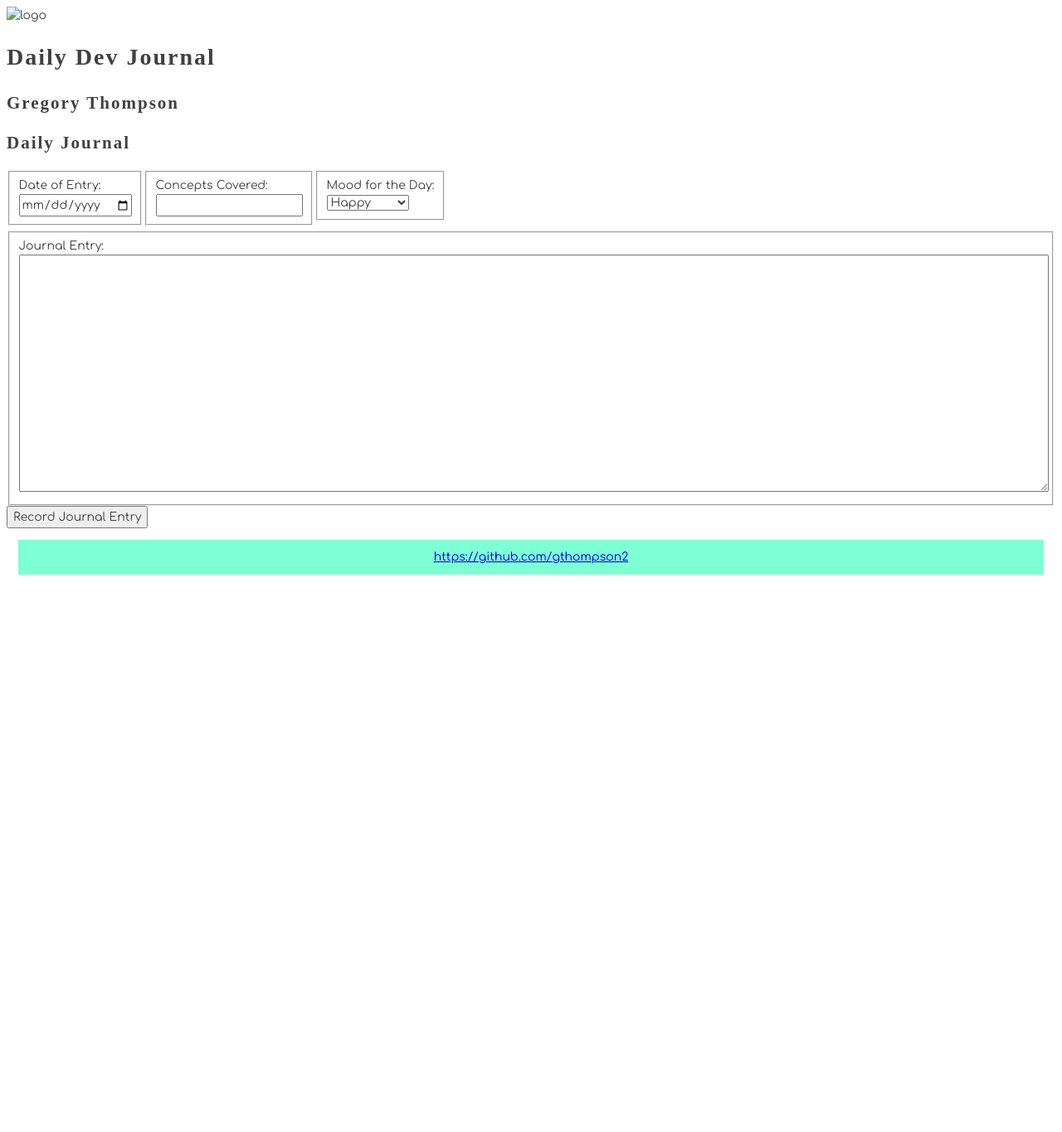
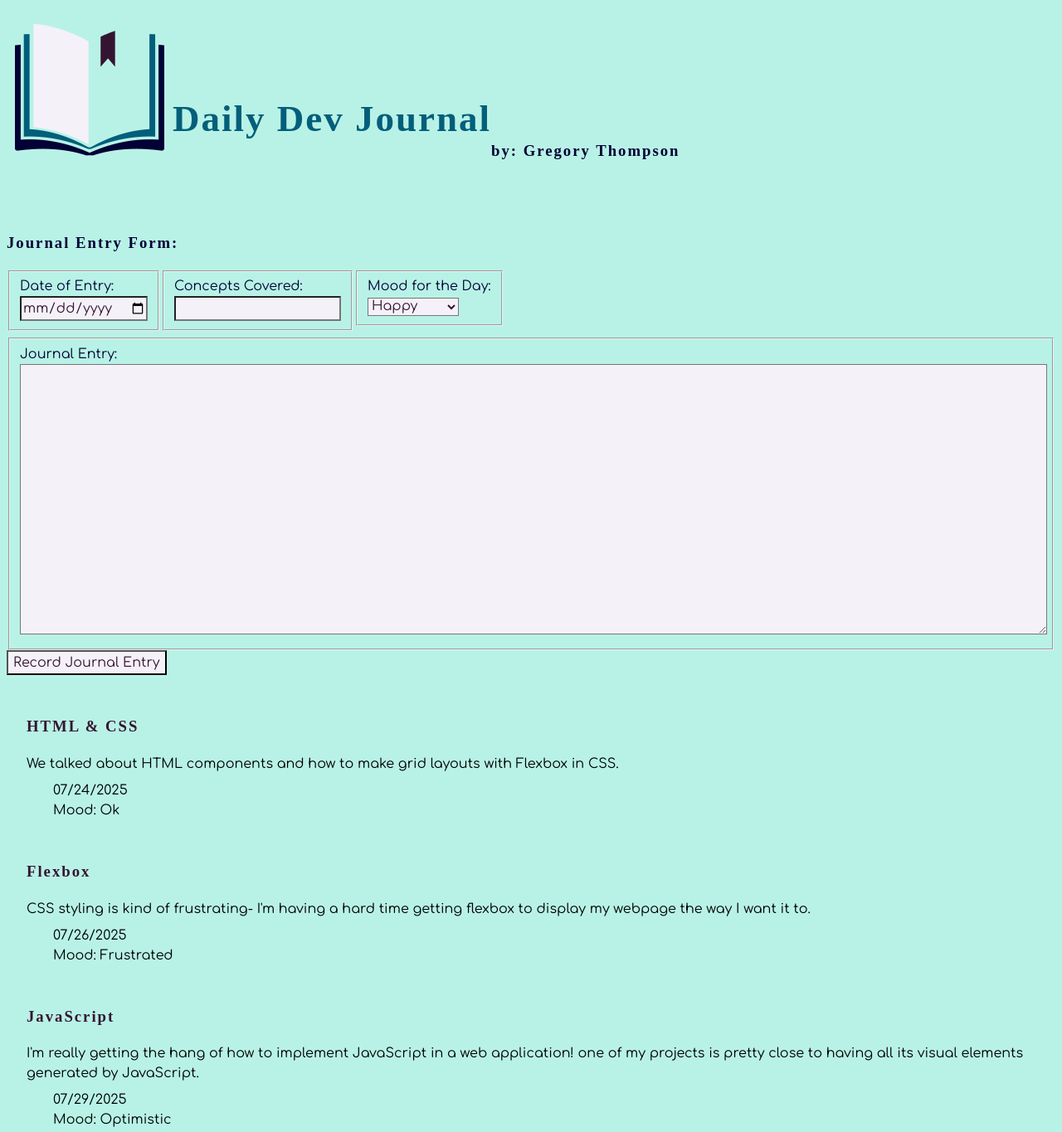
Before and after one commit to gthompson2/daily-journal, a plain HTML site: page index.html in a window 1280 px wide. Shown: the top 1365 px of the page at 83% size. Before the commit the page ends 800 px from the top, so only its background shows below. Drawn offline with Linux system fonts and the light colour scheme; a web font is replaced by a local one.

Commit message:
added scripts to display journal entries; added color.css to hold color stylings; changed site's color palette

```diff
--- a/index.html
+++ b/index.html
@@ -8,19 +8,21 @@
 
     <body>
         <header>
+            <section class="headline">
                 <div>
-                <img src="" alt="logo">
+                    <img src="./images/logo.png" alt="logo">
                 </div>
-            <div>
+                <div class="headline__title">
                     <h1>Daily Dev Journal</h1>
                 </div>
                 <div>
-                <h2>Gregory Thompson</h2>
+                    <h3>by: Gregory Thompson</h3>
                 </div>
+            </section>
         </header>
 
         <main id="container">
-            <h2>Daily Journal</h2>
+            <h3>Journal Entry Form:</h3>
             <section class="top">
                 <form action=""> <!-- Date Box -->
                     <fieldset>
@@ -59,10 +61,8 @@
                     <button>Record Journal Entry</button>
                 </form>
             </section>
-            <article class="list">
-                <list class="list__entries">
-                    <div class="entry"></div>
-                </list>
+            <article class="list" id="entryLog">
+
 
             </article>
         </main>
--- /dev/null
+++ b/scripts/JournalDataProvider.js
@@ -0,0 +1,49 @@
+/**
+ * This application collects the following data from users:
+ * 1) Date of journal entry
+ * 2) Concepts covered (will be the title of the entry)
+ * 3) Long-form contents of teh journal entry
+ * 4) The mood of the journal entry
+ *
+ *      This program:
+ *      Holds the raw data about each entry and exports
+ *      functions that other modules can use to filter
+ *      the entries for different purposes.
+ */
+
+// This is the original data.
+const journal = [
+    {
+        id: 1,
+        date: "07/24/2025",
+        concept: "HTML & CSS",
+        entry: "We talked about HTML components and how to make grid layouts with Flexbox in CSS.",
+        mood: "Ok"
+    },
+    {
+        id: 2,
+        date: "07/26/2025",
+        concept: "Flexbox",
+        entry: "CSS styling is kind of frustrating- I'm having a hard time getting flexbox to display my webpage the way I want it to.",
+        mood: "Frustrated"
+    },
+    {
+        id: 3,
+        date: "07/29/2025",
+        concept: "JavaScript",
+        entry: "I'm really getting the hang of how to implement JavaScript in a web application! one of my projects is pretty close to having all its visual elements generated by JavaScript.",
+        mood: "Optimistic"
+    }
+]
+
+/*
+    You export a function that provides a version of the
+    raw data in the format that you want
+*/
+export const useJournalEntries = () => {
+    const sortedByDate = journal.sort(
+        (currentEntry, nextEntry) =>
+            Date.parse(currentEntry.date) - Date.parse(nextEntry.date)
+    )
+    return sortedByDate
+}
--- /dev/null
+++ b/scripts/JournalEntry.js
@@ -0,0 +1,18 @@
+/*
+ *  Purpose: To render a single journal entry as an
+ *           HTML representation of the data
+ */
+export const JournalEntryComponent = (entry) => {
+    return `
+        <section id="entry--${entry.id}" class="journalEntry">
+            <div>
+                <h3 class="entryTitle">${entry.concept}<h3>
+            </div>
+            <div>${entry.entry}</div>
+            <article class="journalData">
+                <div>${entry.date}</div>
+                <div>Mood: ${entry.mood}</div>
+            </article>
+        </section>
+    `
+}
--- /dev/null
+++ b/scripts/JournalEntryList.js
@@ -0,0 +1,26 @@
+/*
+ *  Purpose:
+ *    To render as many journal entry components as
+ *    there are items in the collection exposed by the
+ *    data provider component
+ */
+import { useJournalEntries } from "./JournalDataProvider.js"
+import { JournalEntryComponent } from "./JournalEntry.js"
+
+// DOM reference to where all entries will be rendered
+const entryLog = document.querySelector("#entryLog")
+
+export const EntryListComponent = () => {
+    // Use the journal entry data from the data provider component
+    const entries = useJournalEntries()
+    // const component = JournalEntryComponent()
+
+    for (const entry of entries) {
+        /*
+            Invoke the component that returns an
+            HTML representation of a single entry
+        */
+        const journalHTML = JournalEntryComponent(entry)
+        entryLog.innerHTML += journalHTML
+    }
+}
--- a/scripts/main.js
+++ b/scripts/main.js
@@ -1 +1,4 @@
 console.log("Welcome to the main module")
+import { EntryListComponent } from './JournalEntryList.js';
+
+EntryListComponent();
--- /dev/null
+++ b/styles/color.css
@@ -0,0 +1,39 @@
+/**
+* Color palette:
+* magnolia: #F5F1F9
+* aero blue: #B8F2E6
+* blue sapphire: #035E7B
+* oxford blue: #020035
+* dark purple: #351431
+*/
+
+body {
+    background-color: #B8F2E6;
+}
+
+textarea,
+input,
+select,
+button {
+    color: #351431;
+	background-color: #F5F1F9;
+}
+
+h1,h2 {
+    color: #035E7B;
+}
+
+h3,h4,h5,h6 {
+    color: #020035;
+}
+
+form {
+    color: #020035;
+}
+.info {
+    background-color: #F5F1F9;
+}
+
+.entryTitle {
+    color: #351431;
+}
--- a/styles/main.css
+++ b/styles/main.css
@@ -1,4 +1,5 @@
 @import url("https://fonts.googleapis.com/css?family=Comfortaa|Patua+One");
+@import 'color.css';
 
 /*Typography
 --------------------------------------------------------------*/
@@ -7,17 +8,27 @@ button,
 input,
 select,
 textarea {
-	color: #404040;
 	font-family: "Comfortaa", Arial, sans-serif;
-	font-size: 14px;
+	font-size: 16px;
 	line-height: 1.5;
 }
 
 h1,h2,h3,h4,h5,h6 {
   font-family: "Patua One", serif;
   letter-spacing: 2px;
+
 }
 /*--------------------------------------------------------------*/
+
+.headline {
+	display: flex;
+	align-items: flex-end;
+	margin-bottom: 4em;
+}
+
+.headline__title {
+	font-size: 30px;
+}
 
 label {
 	display: flex;
@@ -40,7 +51,16 @@ label {
 	display: flex;
 	height: 3em;
 	margin: 1em;
-	background-color: aquamarine;
 	justify-content: center;
 	align-items: center;
 }
+
+.journalEntry {
+	margin: 1.5em;
+	margin-top: 3em;
+}
+
+.journalData {
+	margin: 0.5em;
+	margin-left: 2em;
+}
```
Also changed, not shown: images/book_logo.png (added), images/logo.png (added). Lines whose indentation alone changed are shown as unchanged.
